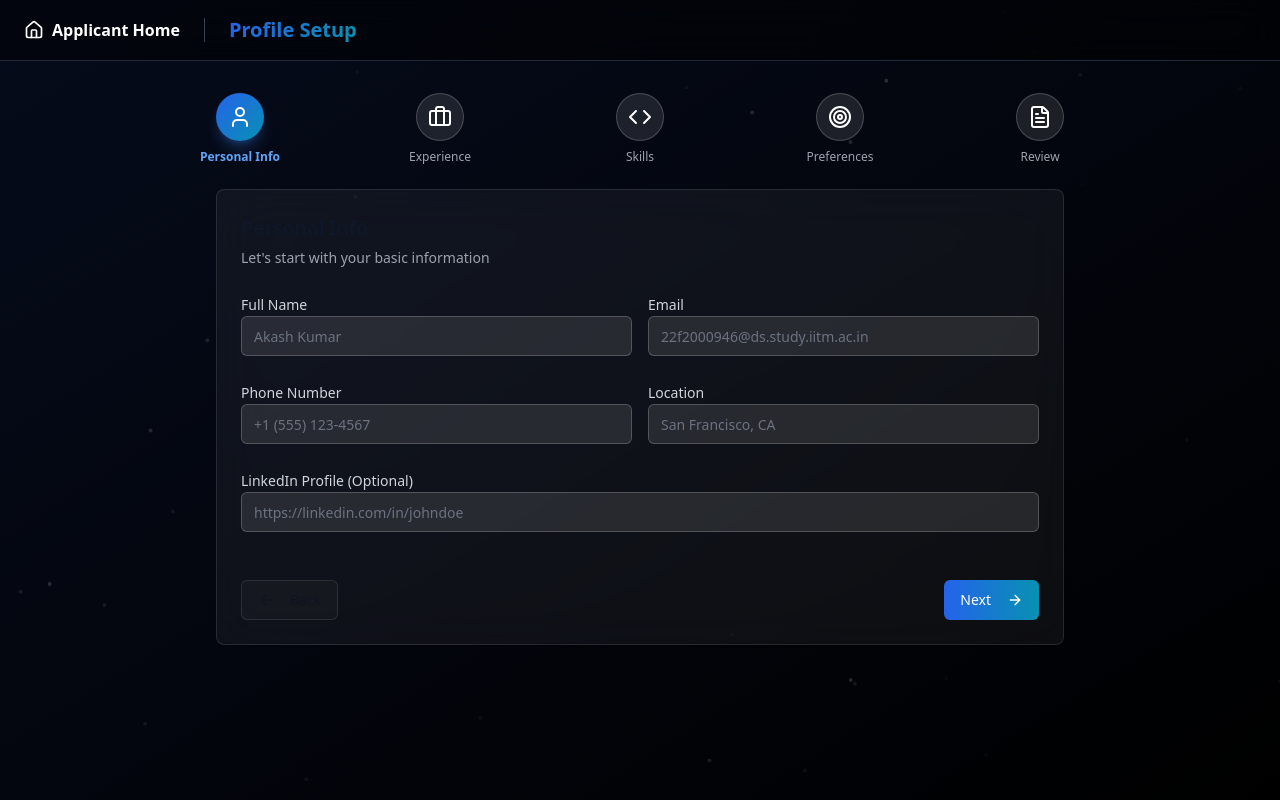
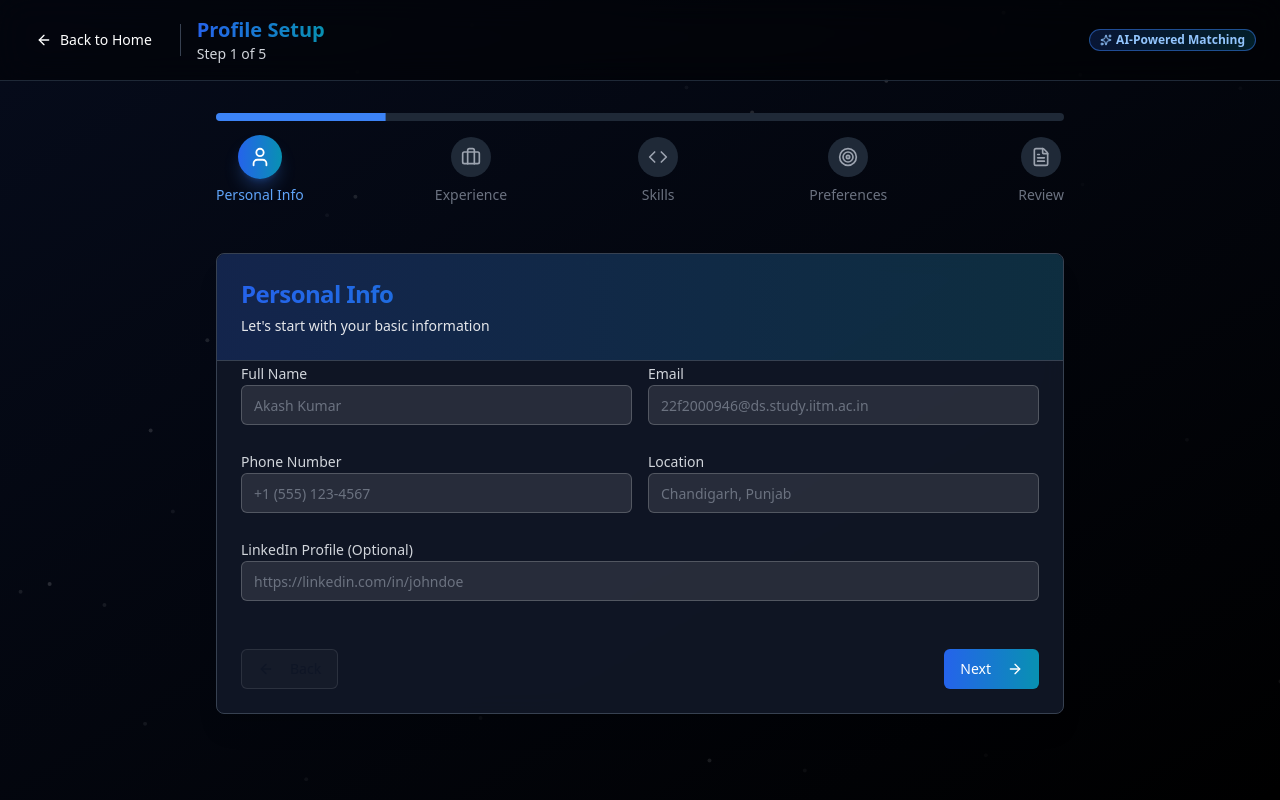
Before and after one commit to yodhsingh/hirewave-ai, a Next.js app in the folder frontend/: page /applicant/onboarding in a window 1280 px wide. Built offline with nearby package versions, Linux system fonts and the light colour scheme.

Commit message:
minor style changes

```diff
--- a/frontend/app/applicant/dashboard/page.tsx
+++ b/frontend/app/applicant/dashboard/page.tsx
@@ -47,7 +47,7 @@ export default function ApplicantDashboard() {
         desiredRoles: ['Software Engineer', 'Full Stack Developer'],
         experience: 5,
         currentRole: 'Software Engineer',
-        location: 'San Francisco, CA',
+        location: 'Chandigarh, Punjab',
         createdAt: new Date(),
         updatedAt: new Date(),
         practiceSessions: [],
--- a/frontend/app/applicant/onboarding/page.tsx
+++ b/frontend/app/applicant/onboarding/page.tsx
@@ -15,6 +15,7 @@ import { Card, CardContent, CardDescription, CardHeader, CardTitle } from '@/com
 import { Select, SelectContent, SelectItem, SelectTrigger, SelectValue } from '@/components/ui/select';
 import { Badge } from '@/components/ui/badge';
 import { Checkbox } from '@/components/ui/checkbox';
+import { Progress } from '@/components/ui/progress';
 import { FloatingParticles } from '@/components/FloatingParticles';
 import { gradients } from '@/lib/theme';
 import Link from 'next/link';
@@ -73,6 +74,8 @@ export default function ApplicantOnboarding() {
     { number: 5, title: 'Review', icon: FileText },
   ];
 
+  const totalSteps = steps.length;
+
   const handleNext = () => {
     if (currentStep < 5) {
       setCurrentStep(currentStep + 1);
@@ -117,74 +120,75 @@ export default function ApplicantOnboarding() {
       </div>
 
       {/* Navigation */}
-      <nav className="relative z-10 border-b border-gray-800 bg-black/50 backdrop-blur-lg">
+      <nav className="relative z-10 border-b border-gray-800 bg-black/50 backdrop-blur-lg sticky top-0">
         <div className="container mx-auto px-6 py-4">
           <div className="flex items-center justify-between">
-            <div className="flex items-center gap-6">
-              <Link href="/applicant" className="flex items-center gap-2 hover:opacity-80 transition-opacity">
-                <Home className="w-5 h-5" />
-                <span className="font-semibold">Applicant Home</span>
+            <div className="flex items-center gap-4">
+              <Link
+                href="/applicant"
+                className="flex items-center gap-2 px-3 py-1.5 text-sm font-medium text-white hover:bg-gray-800 rounded-md transition-colors"
+              >
+                <ArrowLeft className="w-4 h-4 text-white" />
+                Back to Home
               </Link>
-              <div className="h-6 w-px bg-gray-700" />
-              <h1 className={`text-xl font-bold bg-gradient-to-r ${gradients.primary} bg-clip-text text-transparent`}>
+              <div className="h-8 w-px bg-gray-700" />
+              <div>
+                <h1 className={`text-xl font-semibold bg-gradient-to-r ${gradients.primary} bg-clip-text text-transparent`}>
                   Profile Setup
                 </h1>
+                <p className="text-sm text-gray-300">
+                  Step {currentStep} of {totalSteps}
+                </p>
               </div>
+            </div>
+            <Badge
+              variant="outline"
+              className={`bg-gradient-to-r ${gradients.cardHeader} border-blue-500/50 text-blue-300`}
+            >
+              <Sparkles className="w-3 h-3 mr-1" />
+              AI-Powered Matching
+            </Badge>
           </div>
         </div>
       </nav>
 
       <div className="relative z-10 container mx-auto px-6 py-8 max-w-4xl">
+        {/* Progress Bar */}
+        <div className="mb-8">
+          <Progress
+            value={(currentStep / totalSteps) * 100}
+            className="h-2 bg-gray-800 mb-4"
+          />
+
           {/* Progress Steps */}
-        <div className="mb-8">
-          <div className="flex items-center justify-between">
-            {steps.map((step, index) => {
+          <div className="flex justify-between mt-4">
+            {steps.map((step) => {
               const Icon = step.icon;
               const isActive = step.number === currentStep;
               const isCompleted = step.number < currentStep;
 
               return (
-                <motion.div
+                <div
                   key={step.number}
-                  initial={{ opacity: 0, y: -20 }}
-                  animate={{ opacity: 1, y: 0 }}
-                  transition={{ delay: index * 0.1 }}
-                  className="flex items-center"
-                >
-                  <div className="relative">
-                    <div
-                      className={`w-12 h-12 rounded-full flex items-center justify-center transition-all duration-300 ${
-                        isActive
-                          ? `bg-gradient-to-br ${gradients.primary} shadow-lg shadow-blue-500/30`
-                          : isCompleted
-                          ? `bg-gradient-to-br ${gradients.success}`
-                          : 'bg-white/10 border border-white/20'
+                  className={`flex flex-col items-center gap-2 ${
+                    isActive ? 'text-blue-400' : isCompleted ? 'text-green-400' : 'text-gray-500'
                   }`}
                 >
+                  <div className={`
+                    w-10 h-10 rounded-full flex items-center justify-center transition-all
+                    ${isActive ? `bg-gradient-to-r ${gradients.primary} text-white shadow-lg shadow-blue-500/30 scale-110` :
+                      isCompleted ? 'bg-green-500/20 text-green-400 border border-green-500/30' : 'bg-gray-800 text-gray-400'}
+                  `}>
                     {isCompleted ? (
-                        <CheckCircle className="h-6 w-6" />
+                      <CheckCircle className="w-5 h-5" />
                     ) : (
-                        <Icon className="h-6 w-6" />
+                      <Icon className="w-5 h-5" />
                     )}
                   </div>
-                    <div
-                      className={`absolute -bottom-6 left-1/2 transform -translate-x-1/2 text-xs whitespace-nowrap ${
-                        isActive ? 'text-blue-400 font-semibold' : 'text-gray-400'
-                      }`}
-                    >
-                      {step.title}
+                  <div className="text-center hidden sm:block">
+                    <p className="text-sm font-medium">{step.title}</p>
                   </div>
                 </div>
-                  {index < steps.length - 1 && (
-                    <div
-                      className={`h-1 w-full mx-2 transition-all duration-300 ${
-                        step.number < currentStep
-                          ? `bg-gradient-to-r ${gradients.success}`
-                          : 'bg-white/10'
-                      }`}
-                    />
-                  )}
-                </motion.div>
               );
             })}
           </div>
@@ -197,10 +201,12 @@ export default function ApplicantOnboarding() {
           transition={{ duration: 0.3 }}
           key={currentStep}
         >
-          <Card className="mt-12 bg-white/5 backdrop-blur-xl border-white/10">
-            <CardHeader>
-              <CardTitle className="text-xl">{steps[currentStep - 1].title}</CardTitle>
-              <CardDescription className="text-gray-400">
+          <Card className="mt-12 bg-gray-900/90 backdrop-blur-md border border-gray-700 shadow-xl">
+            <CardHeader className={`bg-gradient-to-r ${gradients.cardHeader} border-b border-gray-700 rounded-t-lg`}>
+              <CardTitle className={`text-2xl font-bold bg-gradient-to-r ${gradients.primary} bg-clip-text text-transparent`}>
+                {steps[currentStep - 1].title}
+              </CardTitle>
+              <CardDescription className="text-gray-200 mt-2">
                 {currentStep === 1 && 'Let\'s start with your basic information'}
                 {currentStep === 2 && 'Tell us about your professional experience'}
                 {currentStep === 3 && 'Select your skills and expertise'}
@@ -254,7 +260,7 @@ export default function ApplicantOnboarding() {
                       id="location"
                       value={profile.location}
                       onChange={(e) => setProfile({ ...profile, location: e.target.value })}
-                      placeholder="San Francisco, CA"
+                      placeholder="Chandigarh, Punjab"
                       className="bg-white/10 border-white/20 text-white placeholder:text-gray-500"
                     />
                   </div>
@@ -356,8 +362,8 @@ export default function ApplicantOnboarding() {
                           variant={profile.skills?.includes(skill) ? 'default' : 'outline'}
                           className={`cursor-pointer transition-all ${
                             profile.skills?.includes(skill)
-                              ? `bg-gradient-to-r ${gradients.primary} border-0`
-                              : 'bg-white/5 border-white/20 hover:bg-white/10'
+                              ? `bg-gradient-to-r ${gradients.primary} border-0 text-white`
+                              : 'bg-white/5 border-white/20 hover:bg-white/10 text-white'
                           }`}
                           onClick={() => toggleSkill(skill)}
                         >
@@ -369,7 +375,7 @@ export default function ApplicantOnboarding() {
                 ))}
 
                 <div>
-                  <Label htmlFor="otherSkills">Other Skills (comma-separated)</Label>
+                  <Label htmlFor="otherSkills" className="text-gray-300">Other Skills (comma-separated)</Label>
                   <Input
                     id="otherSkills"
                     placeholder="Skill 1, Skill 2, Skill 3"
@@ -389,7 +395,7 @@ export default function ApplicantOnboarding() {
             {currentStep === 4 && (
               <>
                 <div>
-                  <Label>Desired Roles</Label>
+                  <Label className="text-white">Desired Roles</Label>
                   <div className="flex flex-wrap gap-2 mt-2">
                     {roleOptions.map(role => (
                       <Badge
@@ -397,8 +403,8 @@ export default function ApplicantOnboarding() {
                         variant={profile.desiredRoles?.includes(role) ? 'default' : 'outline'}
                         className={`cursor-pointer transition-colors ${
                           profile.desiredRoles?.includes(role)
-                            ? 'bg-blue-600 hover:bg-blue-700'
-                            : 'hover:bg-gray-100'
+                            ? 'bg-blue-600 hover:bg-blue-700 text-white border-blue-600'
+                            : 'hover:bg-white/10 text-gray-300 border-white/20'
                         }`}
                         onClick={() => toggleRole(role)}
                       >
@@ -410,7 +416,7 @@ export default function ApplicantOnboarding() {
 
                 <div className="grid grid-cols-2 gap-4">
                   <div>
-                    <Label htmlFor="minSalary">Minimum Salary (USD)</Label>
+                    <Label htmlFor="minSalary" className="text-gray-300">Minimum Salary (USD)</Label>
                     <Input
                       id="minSalary"
                       type="number"
@@ -426,7 +432,7 @@ export default function ApplicantOnboarding() {
                     />
                   </div>
                   <div>
-                    <Label htmlFor="maxSalary">Maximum Salary (USD)</Label>
+                    <Label htmlFor="maxSalary" className="text-gray-300">Maximum Salary (USD)</Label>
                     <Input
                       id="maxSalary"
                       type="number"
@@ -444,7 +450,7 @@ export default function ApplicantOnboarding() {
                 </div>
 
                 <div>
-                  <Label htmlFor="availability">Availability</Label>
+                  <Label htmlFor="availability" className="text-gray-300">Availability</Label>
                   <Select
                     value={profile.availability}
                     onValueChange={(value) => setProfile({ ...profile, availability: value as any })}
@@ -468,7 +474,7 @@ export default function ApplicantOnboarding() {
                     checked={profile.willingToRelocate}
                     onCheckedChange={(checked) => setProfile({ ...profile, willingToRelocate: !!checked })}
                   />
-                  <Label htmlFor="relocate">Willing to relocate</Label>
+                  <Label htmlFor="relocate" className="text-gray-300">Willing to relocate</Label>
                 </div>
               </>
             )}
```
Lines whose indentation alone changed are shown as unchanged.
